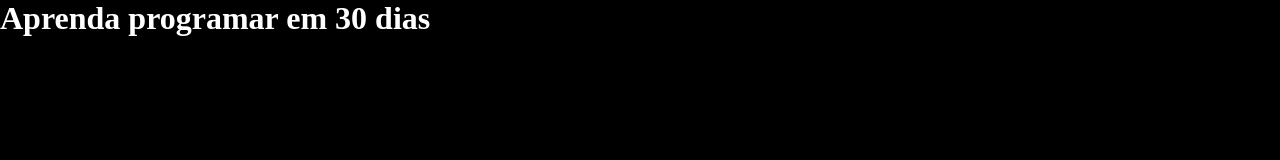
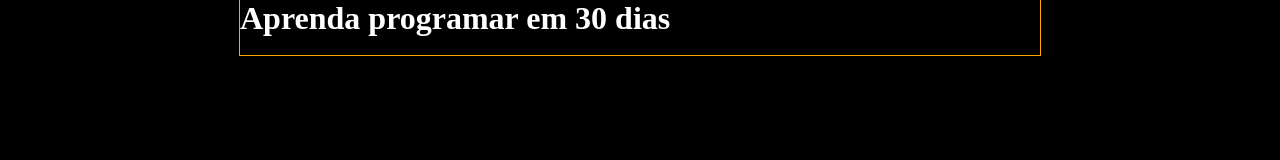
Before and after one commit to eriksanlee/captura, a plain HTML site: page index.html in a window 1280 px wide. Drawn offline with Linux system fonts and the light colour scheme.

Commit message:
atualizacao css

```diff
--- a/css/style.css
+++ b/css/style.css
@@ -7,9 +7,22 @@ body {
     background-color: black;
 }
 
+.container {
+    max-width:  800px;
+    margin: 0 auto;
+    outline: 1px solid orange;
+}
+
+header {
+    width: 100%;
+}
+
 main {
     background-image: url(../image/developer.jpg);
+    background-repeat: no-repeat;
+
 }
+
 .title h1 {
     color: white;
 }
```
